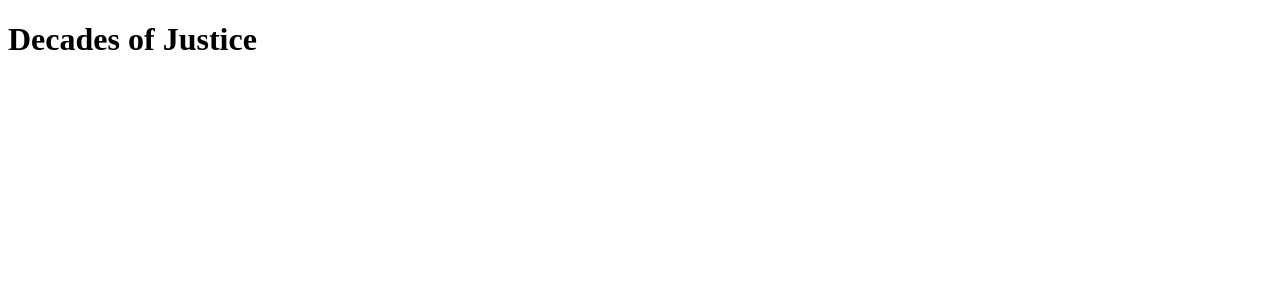
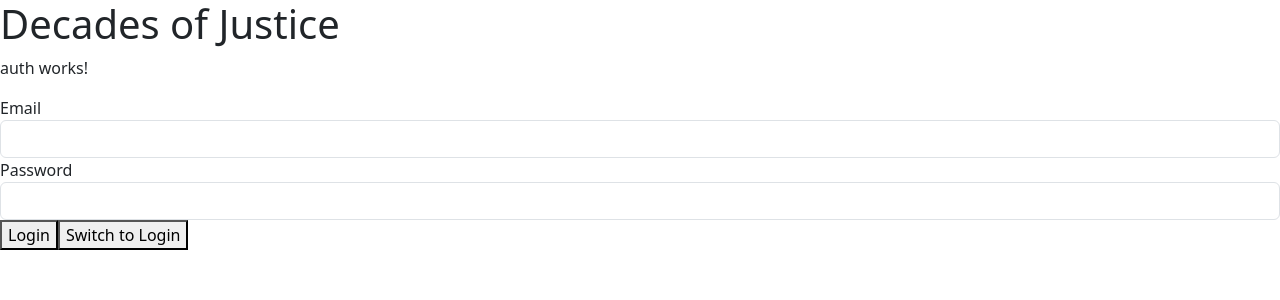
Before and after one commit to WilderDev/DecadesOfJustice, an Angular app: page / in a window 1280 px wide. Shown: the top 300 px of the page. Built offline with nearby package versions, Linux system fonts and the light colour scheme.

Commit message:
Added Login/Sign up Mode Switch

```diff
--- a/angular.json
+++ b/angular.json
@@ -30,7 +30,8 @@
               "src/assets"
             ],
             "styles": [
-              "src/styles.scss"
+              "src/styles.scss",
+              "node_modules/bootstrap/dist/css/bootstrap.min.css"
             ],
             "scripts": []
           },
--- a/package.json
+++ b/package.json
@@ -18,6 +18,7 @@
     "@angular/platform-browser": "^16.0.0",
     "@angular/platform-browser-dynamic": "^16.0.0",
     "@angular/router": "^16.0.0",
+    "bootstrap": "^5.3.2",
     "rxjs": "~7.8.0",
     "tslib": "^2.3.0",
     "zone.js": "~0.13.0"
--- a/src/app/app.component.html
+++ b/src/app/app.component.html
@@ -1 +1,2 @@
 <h1>Decades of Justice</h1>
+<app-auth></app-auth>
--- a/src/app/shared/auth/auth.component.html
+++ b/src/app/shared/auth/auth.component.html
@@ -16,8 +16,8 @@
         <input type="password" id="password" name="password" class="form-control"/>
       </div>
 
-      <button>Sign Up</button>
-      <button>Login</button>
+      <button type="submit">{{ isLoginMode ? "Login" : "Sign Up" }}</button>
+      <button type="button" (click)="onSwitchAuthMode()">Switch to {{ isLoginMode ? "Login" : "Sign Up" }}</button>
     </form>
   </div>
 </div>
--- a/src/app/shared/auth/auth.component.ts
+++ b/src/app/shared/auth/auth.component.ts
@@ -6,5 +6,10 @@ import { Component } from '@angular/core';
   styleUrls: ['./auth.component.scss']
 })
 export class AuthComponent {
+  isLoginMode = true;
+
+  onSwitchAuthMode() {
+    this.isLoginMode = !this.isLoginMode;
+  }
 
 }
```
Also changed, not shown: 1 other file (tests, documents, lock files or other folders).
